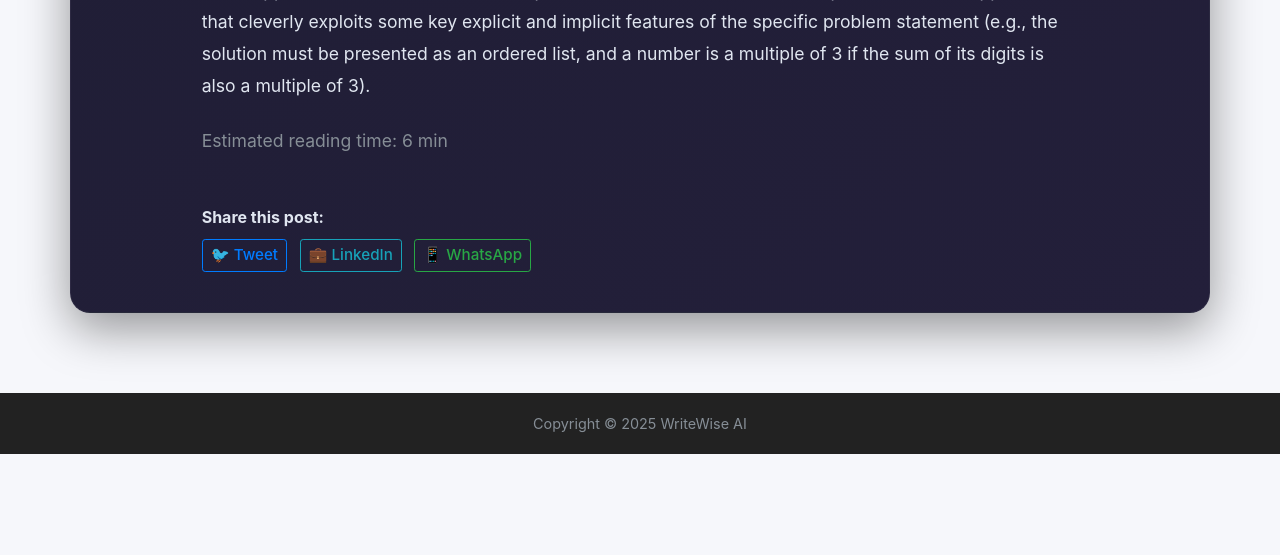
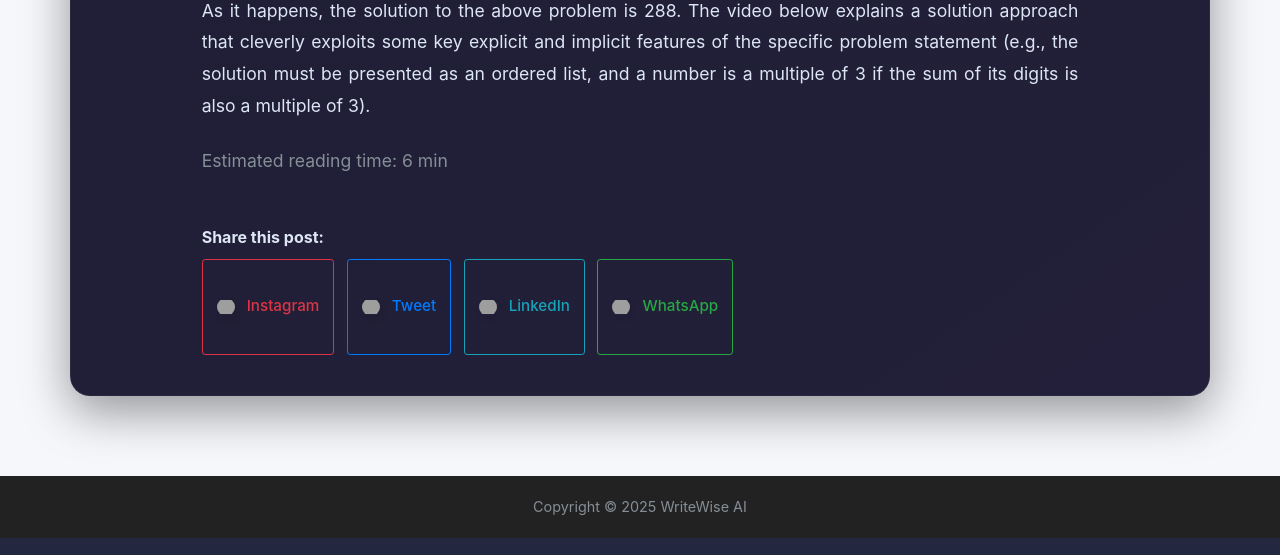
Before and after one commit to wahibkhannn/WriteWise-AI_blogging, a Flask app: page /post/1 in a window 1280 px wide; the page is wider, and only the part inside the window is pictured. Shown: the part 3120-3675 px from the top of that part. Run offline with Flask 3, Linux system fonts and the light colour scheme; some libraries are stand-ins or nearby versions; grey boxes are pictures that could not be loaded.

Commit message:
Added Image feature from Unsplash API to the blog posts

```diff
--- a/app.py
+++ b/app.py
@@ -1,7 +1,9 @@
 from flask import Flask, render_template, request, redirect, url_for, flash, jsonify
 from flask_sqlalchemy import SQLAlchemy
 from datetime import datetime
+import  requests
 import os
+import re
 from datetime import datetime
 import google.generativeai as genai
 from dotenv import load_dotenv
@@ -12,6 +14,7 @@ load_dotenv()
 app = Flask(__name__)
 api_key = os.getenv("GEMINI_API_KEY")
 app.secret_key = os.getenv("SECRET_KEY")
+UNSPLASH_ACCESS_KEY = os.getenv("UNSPLASH_ACCESS_KEY")
 
 if not api_key:
     # This provides a clear error message if the key is missing
@@ -23,7 +26,7 @@ genai.configure(api_key=api_key)
 
 # app.config['SQLALCHEMY_DATABASE_URI'] = 'sqlite:///blog.db'
 # app.config['SQLALCHEMY_DATABASE_URI'] = os.getenv('DATABASE_URL')
-app.config['SQLALCHEMY_DATABASE_URI'] = os.getenv('DATABASE_URL', 'sqlite:///blog.db')
+app.config['SQLALCHEMY_DATABASE_URI'] = os.getenv('DATABASE_URL',"sqlite:///blog.db")
 
 db = SQLAlchemy(app)
 
@@ -116,16 +119,20 @@ def generate_ai():
         model = genai.GenerativeModel(model_name=model_name)
         response = model.generate_content(
             prompt,
-            generation_config=genai.types.GenerationConfig(max_output_tokens=500)
+            generation_config=genai.types.GenerationConfig(max_output_tokens=650)
         )
         # generated_text = response.candidates[0].content.parts[0].text.strip()
         try:
-             generated_text = response.text.strip()
+            raw_text = response.text.strip()
         except:
             try:
-                 generated_text = response.candidates[0].content.parts[0].text.strip()
+                raw_text = response.candidates[0].content.parts[0].text.strip()
             except (IndexError, AttributeError):
                 return jsonify({'error': 'Model did not return any content'}), 500
+        generated_text = insert_unsplash_images(raw_text)
+        # Insert Unsplash images into the raw AI-generated content
+
+
         return jsonify({'generated_content': generated_text})
     except Exception as e:
         print("AI generation error:", e)
@@ -164,6 +171,71 @@ def deletepost():
 
     return redirect(url_for('index'))
 
+def insert_unsplash_images(text):
+    image_prompts = re.findall(r'[\(\[]Image:\s*(.*?)[\)\]]', text)
+
+    for prompt_img in image_prompts:
+        query = prompt_img.strip() #Clean the prompt — remove any leading/trailing whitespace for safe querying.
+        image_url = fetch_unsplash_image_url(query) # This is the Key Call
+        #Fetch the image URL from Unsplash API using the cleaned query.
+
+        if image_url:
+            img_tag = f'<img src="{image_url}" alt="{query}" class="img-fluid my-3 rounded shadow" loading="lazy">'
+        else:
+            img_tag = f'<div class="alert alert-warning">[Image: {query} — Not Found]</div>'
+
+        text = text.replace(f"(Image: {prompt_img})", img_tag, 1)
+
+    return text
+
+def fetch_unsplash_image_url(query):
+    url = "https://api.unsplash.com/search/photos"
+    params = {
+        "query": query,
+        "per_page": 2, # Fetch 2 images to ensure we have at least one result
+        # and - for random pick among top images
+        "client_id": UNSPLASH_ACCESS_KEY
+    }
+
+    try:
+        response = requests.get(url, params=params)
+        #Sends the HTTP GET request to Unsplash.
+        if response.status_code == 200:
+            # If the request was successful and returned at least 1 result-
+            data = response.json()
+            if data["results"]:
+                return data["results"][0]["urls"]["regular"] # Returns the URL of the first image in the results.
+    except Exception as e:
+        print("Unsplash API error:", e)
+
+    return None  # fallback image can be used
+
+# def insert_unsplash_images(text):
+#     # Match (Image: ...) or [Image: ...]
+#     image_prompts = re.findall(r'[\(\[]Image:\s*(.*?)[\)\]]', text)
+
+#     for prompt_img in image_prompts:
+#         # Clean up the image prompt
+#         prompt_cleaned = " ".join(prompt_img.split()[:5])  # limit to 5 words
+#         # Remove extra punctuation and stop words
+#         keyword = re.sub(r'\b(?:a|the|and|or|in|on|at|by|with|of)\b', '', prompt_cleaned, flags=re.IGNORECASE)
+#         keyword = re.sub(r'[^a-zA-Z0-9 ]+', '', keyword).strip()
+#         keyword = "-".join(keyword.lower().split())
+
+#         # Final Unsplash URL
+#         unsplash_url = f"https://source.unsplash.com/800x400/?{keyword}"
+
+#         # Final <img> tag
+#         img_tag = f'<img src="{unsplash_url}" alt="{prompt_img}" class="img-fluid my-3 rounded shadow" loading="lazy">'
+
+#         # Replace the original image tag
+#         text = re.sub(r'[\(\[]Image:\s*' + re.escape(prompt_img) + r'[\)\]]', img_tag, text, count=1)
+
+#     return text
+
+
+
+
 with app.app_context():
     #used to push the application context manually in Flask
      db.create_all()
--- a/static/script.js
+++ b/static/script.js
@@ -50,6 +50,9 @@ function generateAIContent() {
 
   const selectedModel = document.getElementById("model-select").value;
 
+
+  // show the loader before making the request (api call)
+  showLoader();
   fetch("/generate_ai", {
     method: "POST",
     headers: {
@@ -71,5 +74,19 @@ function generateAIContent() {
     .catch(error => {
       console.error("Error:", error);
       alert("Failed to generate content.");
+    })
+    .finally(() => {
+      //  Always hide the loader afterward
+      hideLoader();
     });
 }
+
+
+// spinner loader
+function showLoader() {
+  document.getElementById("modern-loader").style.display = "flex";
+}
+
+function hideLoader() {
+  document.getElementById("modern-loader").style.display = "none";
+}
--- a/static/style.css
+++ b/static/style.css
@@ -489,13 +498,41 @@ body.dark-mode .btn-publish:hover {
   padding: 6px 14px;
   background-color: #f4f1fa;
   color: #5c2a91;
-  border-radius: 20px;
+  border-radius: 25px;
   font-size: 0.95rem;
   font-weight: 600;
   box-shadow: 0 2px 8px rgba(0, 0, 0, 0.1);
   margin-top: 10px;
+  margin-bottom: 20px;
   position: relative;
   z-index: 1;
+}
+.post-content{
+  text-align: justify;
+}
+
+/* blog post images  */
+.post-content img {
+  display: block;
+  max-height: 720px;
+  height: auto;
+  width: 120%;
+  object-fit: cover;
+  border-radius: 12px;
+  box-shadow: 2px 4px 12px rgba(0, 0, 0, 0.15);
+  margin: 2rem auto;
+  transition: transform 0.3s ease-in-out;
+}
+body.dark-mode .post-content img {
+  box-shadow: 0 0 18px rgba(255, 255, 255, 0.08);
+}
+/* responsive image for mobile  */
+@media (max-width: 768px) {
+  .post-content img {
+    width: 100%;
+    max-width: 120%;
+    max-height: 480px;
+  }
 }
 
 .post-heading .meta {
@@ -508,7 +545,7 @@ body.dark-mode .btn-publish:hover {
 /* Blog Content Container */
 article .container {
   background: linear-gradient(145deg, #1a1c2e, #231f3a);
-  color: #e0e6f0;
+  color: #dce6f4;
   border: 1px solid rgba(255, 255, 255, 0.05);
   box-shadow: 0 16px 48px rgba(0, 0, 0, 0.4);
   border-radius: 20px;
@@ -540,11 +577,11 @@ article p, article li {
 }
 
 /* Responsive images inside post */
-article img {
+/* article img {
   max-width: 100%;
   border-radius: 12px;
   margin: 20px 0;
-}
+} */
 
 /* Footer */
 footer {
@@ -557,13 +594,46 @@ footer p {
   margin: 0;
   font-size: 0.9rem;
 }
+/* icon images size  */
+.post-content .icon-img {
+  width: 18px;
+  height: 18px;
+  margin-right: 6px;
+  object-fit: contain;
+  display: inline-block;
+  vertical-align: middle;
+  max-width: 100%;
+  max-height: 100%;
+  filter: grayscale(20%);
+  transition: all 0.3s ease;
+}
+.share-buttons .btn {
+  display: inline-flex;
+  align-items: center;
+  gap: 6px;
+  padding: 6px 14px;
+  max-width: 100%;
+  flex-wrap: nowrap;
+}
+
+
+.icon-img:hover {
+  transform: scale(1.1);
+  filter: grayscale(0%);
+}
+@media (max-width: 576px) {
+  .share-buttons .btn {
+    display: block;
+    margin-bottom: 10px;
+  }
+}
 
 /* Markdown Headings */
 article h1, article h2, article h3, article h4 {
   font-weight: 700;
   margin-top: 32px;
   margin-bottom: 16px;
-  color: #222;
+  color: #ffffff;
 }
 
 /* Code block styling */
@@ -633,10 +703,10 @@ body.dark-mode article .container::before {
 article .container::before {
   content: '';
   position: absolute;
-  top: -10%;
+  top: -8%;
   left: -10%;
   width: 120%;
-  height: 120%;
+  height: 100%;
   background: radial-gradient(circle at top left, rgba(85, 106, 247, 0.2), transparent 70%);
   z-index: 0;
   pointer-events: none;
--- a/templates/add.html
+++ b/templates/add.html
@@ -104,6 +104,10 @@
           <label for="content">Blog Content</label>
           <textarea class="form-control styled-textarea" name="content" id="content" rows="8" required></textarea>
         </div>
+        <div id="modern-loader" class="loader-container" style="display: none;">
+          <div class="spinner"></div>
+        </div>
+
         <button type="submit" class="btn btn-publish">Publish Blog</button>
       </form>
     </div>
--- a/templates/post.html
+++ b/templates/post.html
@@ -36,7 +36,7 @@
   </nav>
 
   <!-- Header -->
- <header class="masthead" style="background-image: url('{{ url_for('static', filename='cloud.jpg') }}')">
+  <header class="masthead">
     <div class="container text-center">
       <div class="post-heading">
         <p class="publish-date">Published on {{ post.date_posted.strftime('%B %d, %Y') }}</p>
@@ -62,9 +62,29 @@
           <!-- Share Buttons -->
           <div class="share-buttons mt-5">
             <strong>Share this post:</strong><br>
-            <a class="btn btn-sm btn-outline-primary mr-2" href="https://twitter.com/share?text={{ post.title }}&url={{ request.url }}" target="_blank">🐦 Tweet</a>
-            <a class="btn btn-sm btn-outline-info mr-2" href="https://www.linkedin.com/sharing/share-offsite/?url={{ request.url }}" target="_blank">💼 LinkedIn</a>
-            <a class="btn btn-sm btn-outline-success" href="https://wa.me/?text={{ request.url }}" target="_blank">📱 WhatsApp</a>
+
+            <a class="btn btn-sm btn-outline-danger mr-2" href="https://www.instagram.com/your_username/"
+              target="_blank">
+              <img src="https://cdn-icons-png.flaticon.com/512/2111/2111463.png" alt="Instagram" class="icon-img">
+              Instagram
+            </a>
+
+            <a class="btn btn-sm btn-outline-primary mr-2"
+              href="https://twitter.com/share?text={{ post.title }}&url={{ request.url }}" target="_blank">
+              <img src="https://cdn-icons-png.flaticon.com/512/733/733579.png" alt="Twitter" class="icon-img">
+              Tweet
+            </a>
+
+            <a class="btn btn-sm btn-outline-info mr-2"
+              href="https://www.linkedin.com/sharing/share-offsite/?url={{ request.url }}" target="_blank">
+              <img src="https://cdn-icons-png.flaticon.com/512/174/174857.png" alt="LinkedIn" class="icon-img">
+              LinkedIn
+            </a>
+
+            <a class="btn btn-sm btn-outline-success" href="https://wa.me/?text={{ request.url }}" target="_blank">
+              <img src="https://cdn-icons-png.flaticon.com/512/733/733585.png" alt="WhatsApp" class="icon-img">
+              WhatsApp
+            </a>
           </div>
         </div>
       </div>
```
Also changed, not shown: other parts of static/style.css (+35 -3 lines), instance/blog.db, static/WhatsApp-Icon.jpg (added), static/instagram-logo.png (added), static/linkedin-icon.jpg (added). Lines whose indentation alone changed are shown as unchanged.
